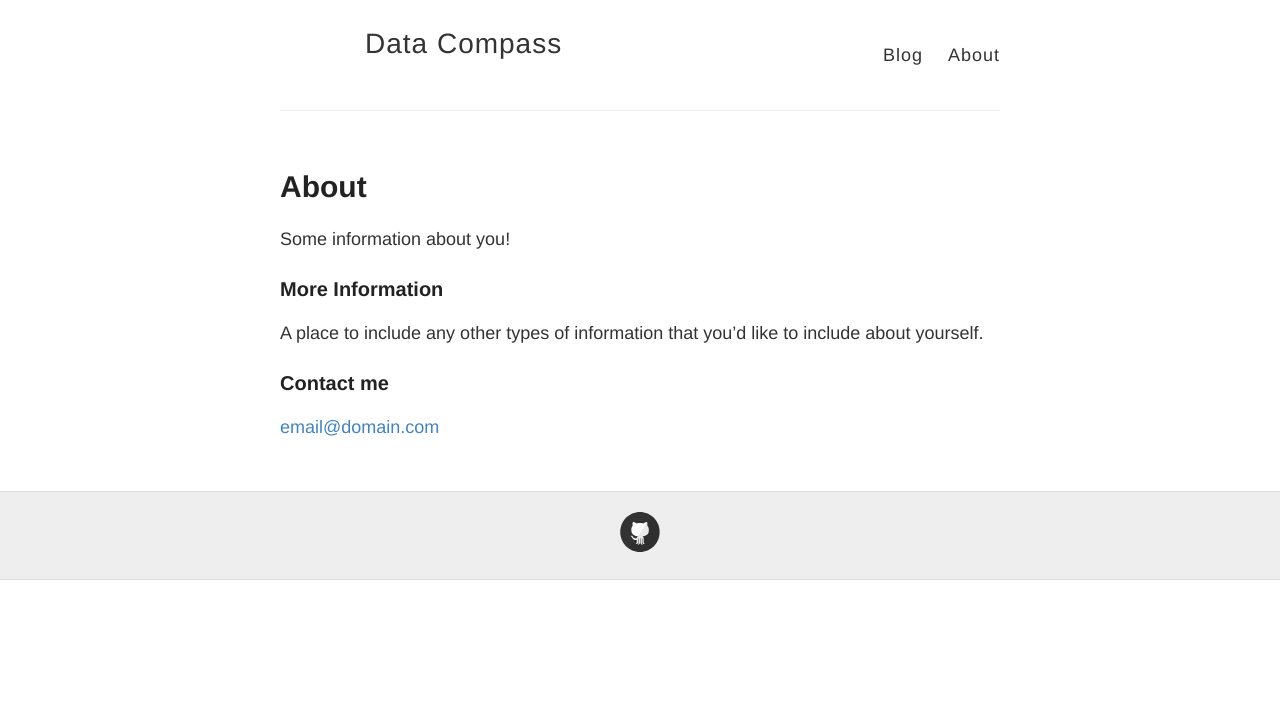
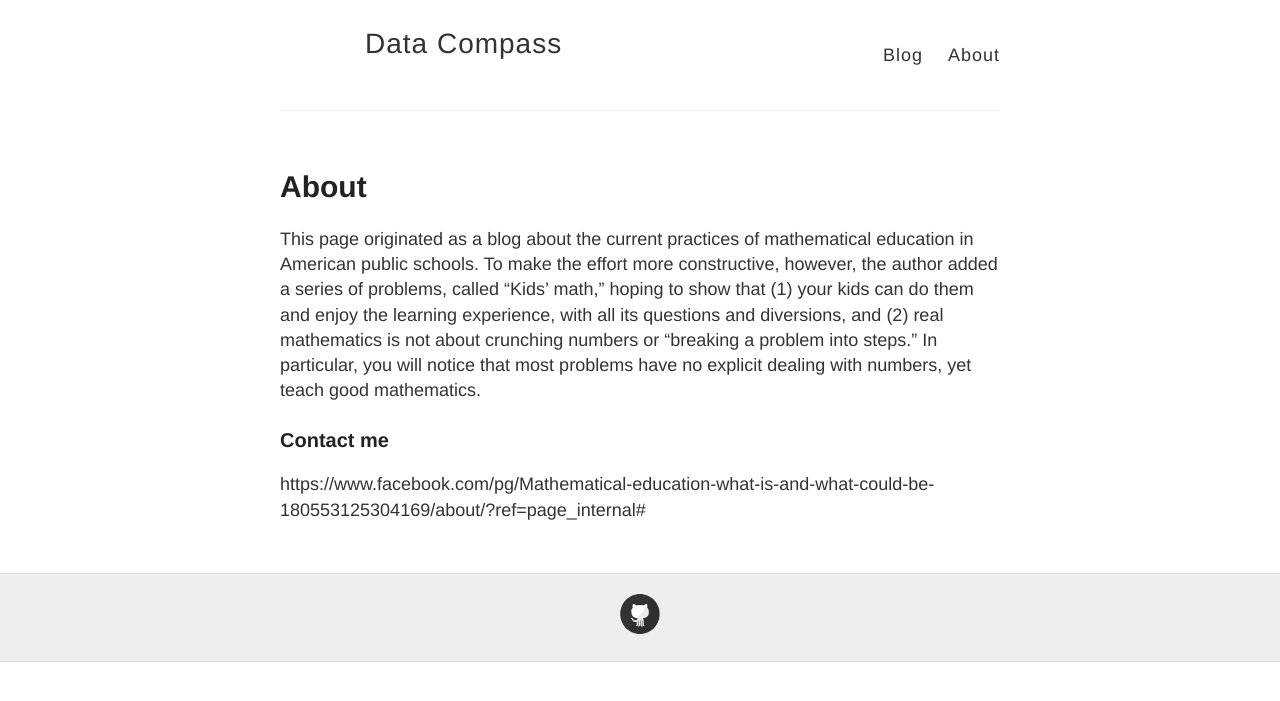
Before and after one commit to datacompass/datacompass.github.io, a Jekyll site: the page built from about.md, in a window 1280 px wide. Shown: the top 701 px of the page. Built offline with Jekyll 4.4.1, drawn with Linux system fonts in a browser that asks for light colours.

Commit message:
Update about.md

```diff
--- a/about.md
+++ b/about.md
@@ -4,12 +4,8 @@ title: About
 permalink: /about/
 ---
 
-Some information about you!
-
-### More Information
-
-A place to include any other types of information that you'd like to include about yourself.
+This page originated as a blog about the current practices of mathematical education in American public schools. To make the effort more constructive, however, the author added a series of problems, called "Kids' math," hoping to show that (1) your kids can do them and enjoy the learning experience, with all its questions and diversions, and (2) real mathematics is not about crunching numbers or "breaking a problem into steps." In particular, you will notice that most problems have no explicit dealing with numbers, yet teach good mathematics.
 
 ### Contact me
 
-[email@domain.com](mailto:email@domain.com)
+https://www.facebook.com/pg/Mathematical-education-what-is-and-what-could-be-180553125304169/about/?ref=page_internal#
```
